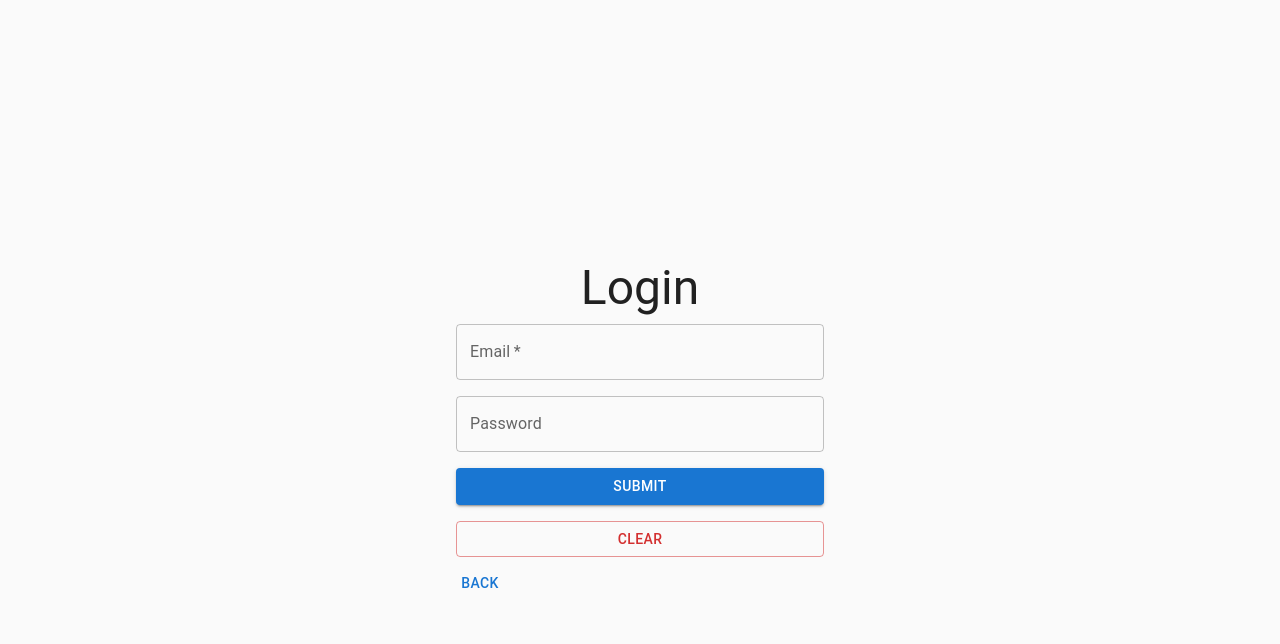
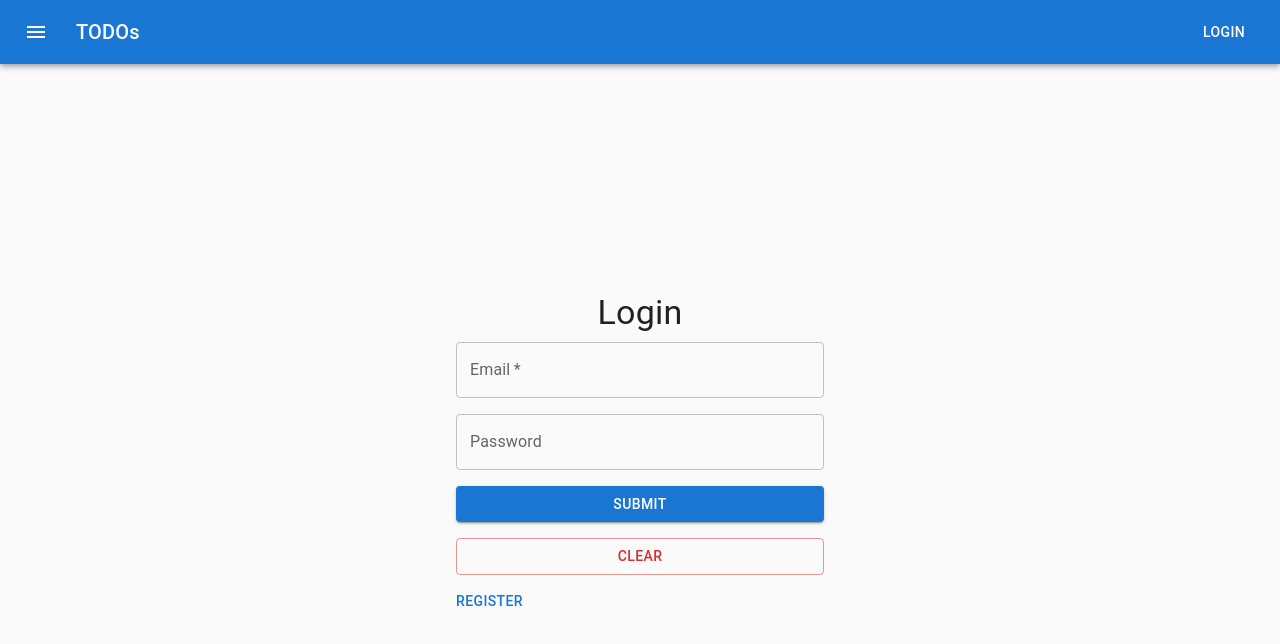
Before and after one commit to quantumsnowball/todos-domain--serverful, a React app: page /login in a window 1280 px wide. Shown: the top 644 px of the page. Built offline with nearby package versions, Linux system fonts and the light colour scheme.

Commit message:
feat: MenuBar with appropriate navigation links

```diff
--- a/src/client/components/App.tsx
+++ b/src/client/components/App.tsx
@@ -1,7 +1,9 @@
 import { useCallback, useEffect } from 'react'
+import MenuBar from './MenuBar'
 import Main from './Main'
 import { createTheme, styled, ThemeProvider } from '@mui/material'
 import chooseTheme from '../styles/theme'
+import { BrowserRouter } from 'react-router-dom'
 
 
 const FlexColumnDiv = styled('div')`
@@ -29,9 +31,12 @@ function App() {
 
   return (
     <ThemeProvider theme={theme}>
-      <FlexColumnDiv className="app-ctn">
-        <Main />
-      </FlexColumnDiv>
+      <BrowserRouter>
+        <FlexColumnDiv className="app-ctn">
+          <MenuBar />
+          <Main />
+        </FlexColumnDiv>
+      </BrowserRouter>
     </ThemeProvider>
   )
 }
--- a/src/client/components/Main/Pages/Homepage.tsx
+++ b/src/client/components/Main/Pages/Homepage.tsx
@@ -4,11 +4,7 @@ import { Link } from 'react-router-dom'
 export default function Homepage() {
   return (
     <div>
-      <h1>Todos</h1>
-      <br />
-      <Link to="/register">Register</Link>
-      <br />
-      <Link to="/login">Login</Link>
+      <h1>Please <Link to="/login">Login</Link> to view your Todo list. </h1>
     </div>
   )
 }
--- a/src/client/components/Main/Pages/Login.tsx
+++ b/src/client/components/Main/Pages/Login.tsx
@@ -43,7 +43,7 @@ export default function Login() {
   return (
     <Div>
       <Typography
-        variant="h3"
+        variant="h4"
         sx={{ textAlign: 'center' }}
       >Login</Typography>
       <FormControl>
@@ -86,10 +86,10 @@ export default function Login() {
       </FormControl>
       <Button
         component={Link}
-        to="/"
+        to="/register"
         sx={{ alignSelf: 'flex-start' }}
       >
-        back
+        Register
       </Button>
     </Div>
   )
--- a/src/client/components/Main/Pages/Register.tsx
+++ b/src/client/components/Main/Pages/Register.tsx
@@ -59,7 +59,7 @@ export default function Register() {
   return (
     <Div>
       <Typography
-        variant="h3"
+        variant="h4"
         sx={{ textAlign: 'center' }}
       >Register</Typography>
       <FormControl>
@@ -114,10 +114,10 @@ export default function Register() {
       </FormControl>
       <Button
         component={Link}
-        to="/"
+        to="/login"
         sx={{ alignSelf: 'flex-start' }}
       >
-        back
+        Login
       </Button>
     </Div>
   )
--- a/src/client/components/Main/index.tsx
+++ b/src/client/components/Main/index.tsx
@@ -25,14 +25,12 @@ const CenteredDiv = styled('div')`
 export default function Main() {
   return (
     <CenteredDiv className='main-ctn'>
-      <BrowserRouter>
       <Routes>
         <Route path="/" element={<Homepage />} />
         <Route path="/register" element={<Register />} />
         <Route path="/login" element={<Login />} />
         <Route path="*" element={<NotFound />} />
       </Routes>
-      </BrowserRouter>
     </CenteredDiv>
   )
 }
--- /dev/null
+++ b/src/client/components/MenuBar/index.tsx
@@ -0,0 +1,47 @@
+import {
+  AppBar, Toolbar,
+  Typography,
+  IconButton,
+  useMediaQuery,
+  Button,
+} from '@mui/material'
+import MenuIcon from '@mui/icons-material/Menu'
+import { useTheme } from '@mui/material'
+import { useNavigate } from 'react-router-dom'
+
+
+function MenuBar() {
+  const theme = useTheme()
+  const isMobile = useMediaQuery(theme.breakpoints.down('sm'))
+  const navigate = useNavigate()
+
+  return (
+    <AppBar position={isMobile ? "fixed" : "static"}>
+      <Toolbar>
+        <IconButton
+          size="large"
+          edge="start"
+          color="inherit"
+          aria-label="menu"
+          sx={{ mr: 2 }}
+        >
+          <MenuIcon />
+        </IconButton>
+        <Typography
+          variant="h6"
+          component="div"
+          sx={{ flexGrow: 1, cursor: 'pointer' }}
+          onClick={() => navigate('/')}
+        >
+          TODOs
+        </Typography>
+        <Button
+          color="inherit"
+          onClick={() => navigate('/login')}
+        >Login</Button>
+      </Toolbar>
+    </AppBar>
+  )
+}
+
+export default MenuBar
```
Lines whose indentation alone changed are shown as unchanged.
